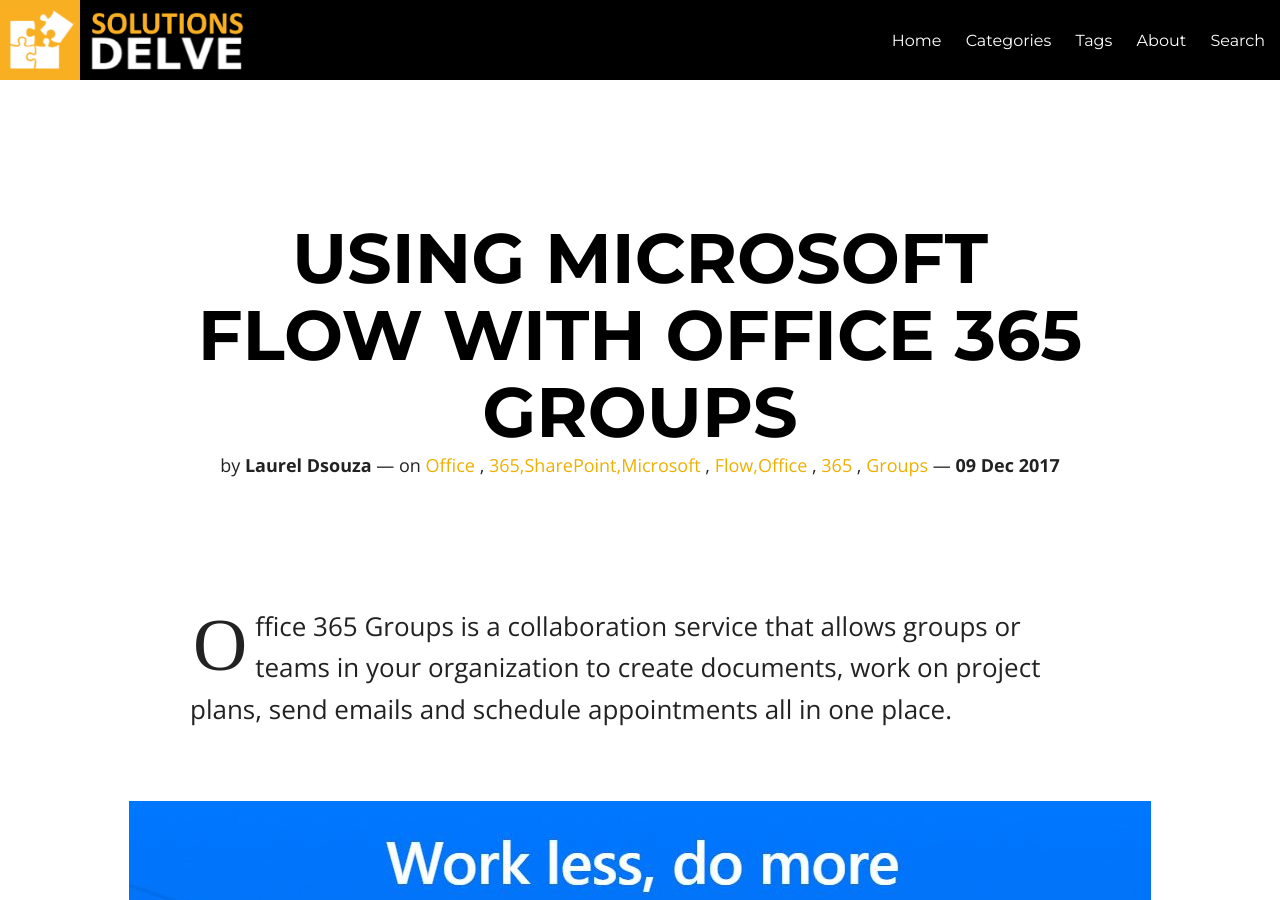
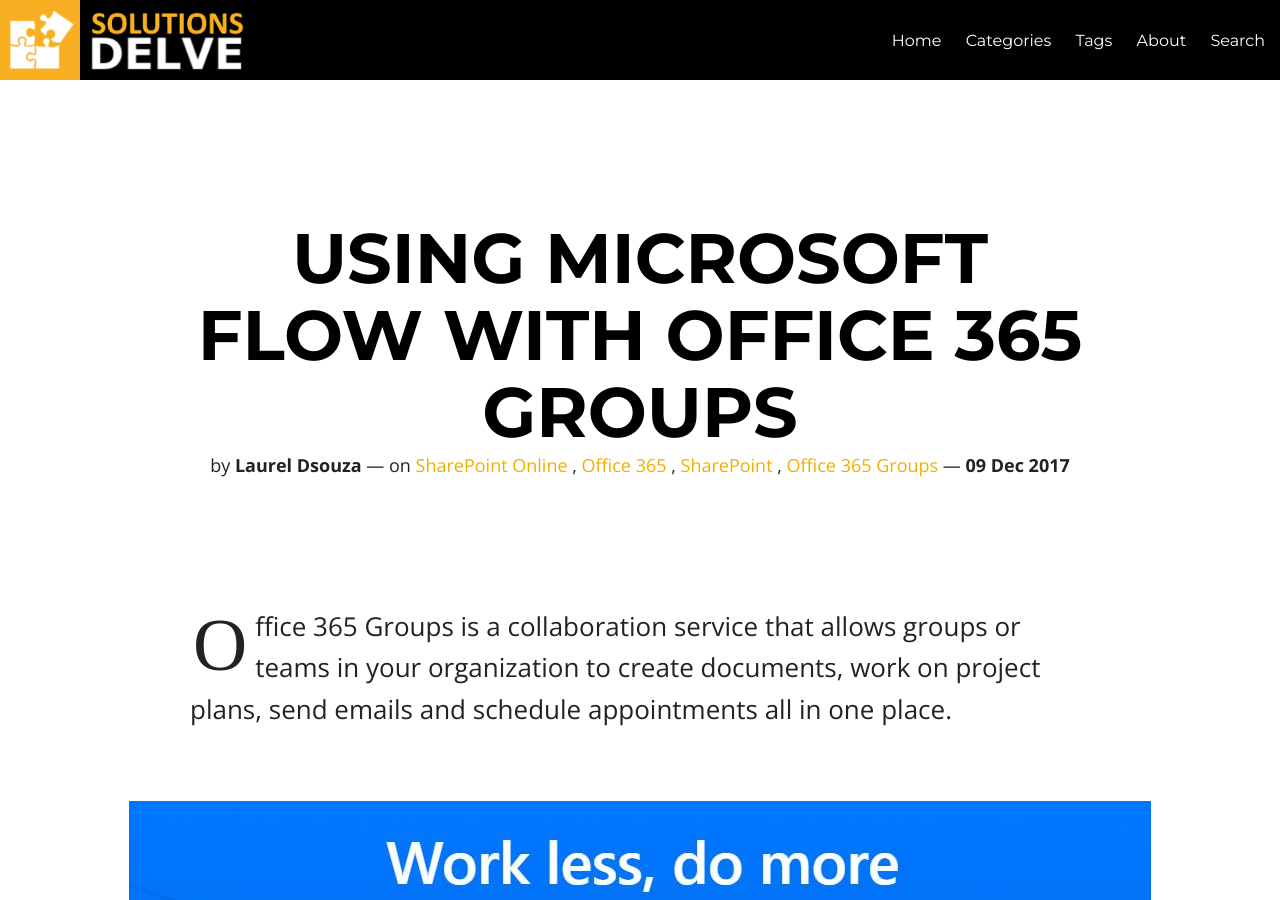
Before and after one commit to ldsouza/ldsouza.github.io, a Jekyll site: the page built from _posts/2017-12-09-using-microsoft-flow-with-office-365-groups.md, in a window 1280 px wide and 900 px high. Built offline with Jekyll 4.4.1, drawn with Linux system fonts in a browser that asks for light colours; nearby versions of some CDN libraries; library files that are not in the unit come from our copies.

Commit message:
Update 2017-12-09-using-microsoft-flow-with-office-365-groups.md

```diff
--- a/_posts/2017-12-09-using-microsoft-flow-with-office-365-groups.md
+++ b/_posts/2017-12-09-using-microsoft-flow-with-office-365-groups.md
@@ -5,7 +5,11 @@
 featured: false
 comments: false
 category: Office 365
-tags: 'Office 365,SharePoint,Microsoft Flow,Office 365 Groups'
+tags:
+  - SharePoint Online
+  - Office 365
+  - SharePoint
+  - Office 365 Groups
 title: Using Microsoft Flow with Office 365 Groups
 ---
 
```
